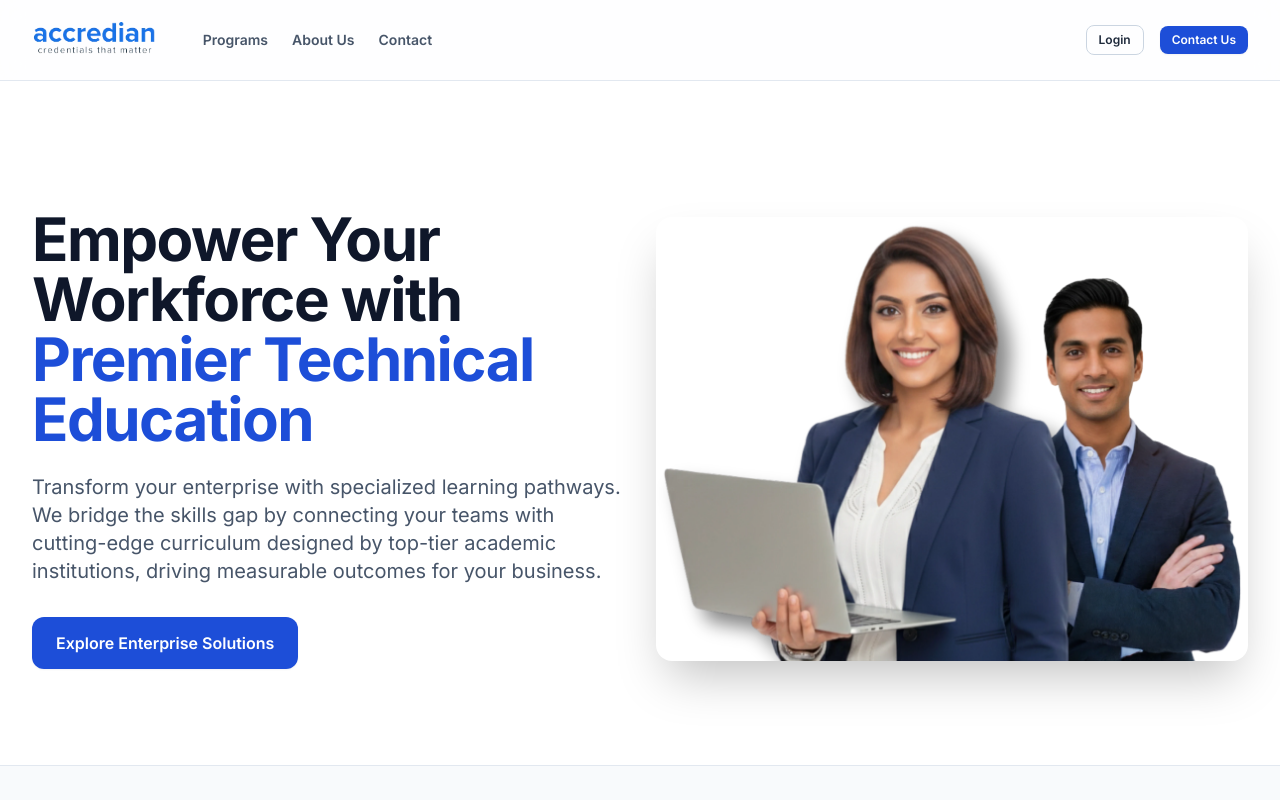
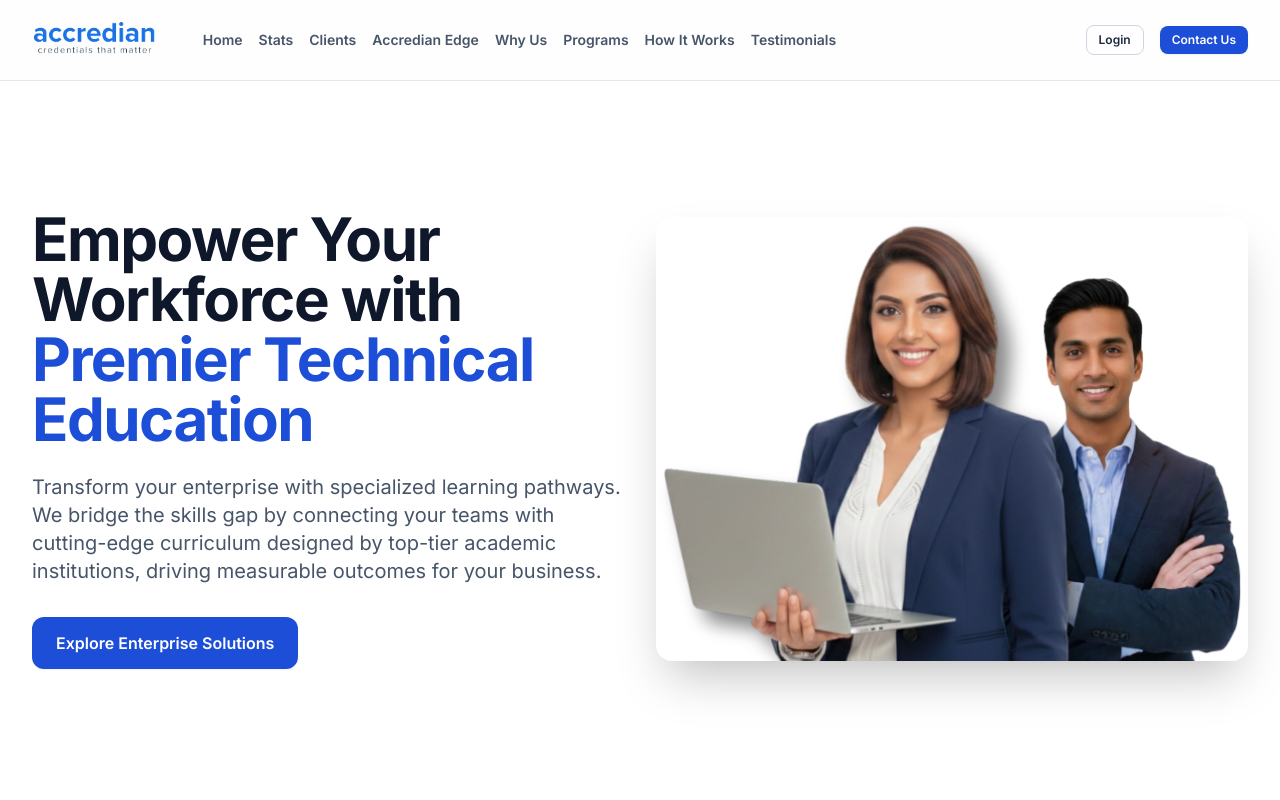
Before and after one commit to MohammedJawad1920/accredian-enterprise-landing-page-clone, a Next.js app: page / in a window 1280 px wide. Shown: the top 800 px of the page. Built offline with nearby package versions, Linux system fonts and the light colour scheme.

Commit message:
feat: enhance layout with smooth scrolling and update section IDs for navigation

```diff
--- a/app/globals.css
+++ b/app/globals.css
@@ -21,6 +21,10 @@
   --font-sans: var(--font-inter), ui-sans-serif, system-ui, -apple-system, BlinkMacSystemFont, "Segoe UI", Roboto, sans-serif;
 }
 
+html {
+  scroll-behavior: smooth;
+}
+
 body {
   background-color: var(--color-neutral-50);
   color: var(--color-neutral-900);
--- a/app/page.tsx
+++ b/app/page.tsx
@@ -1,5 +1,7 @@
 import Hero from "@/components/sections/Hero";
+import { Stats } from "@/components/sections/Stats";
 import TrustedByLogos from "@/components/sections/TrustedByLogos";
+import { AccredianEdge } from "@/components/sections/AccredianEdge";
 import USPGrid from "@/components/sections/USPGrid";
 import ProgramCategories from "@/components/sections/ProgramCategories";
 import HowItWorks from "@/components/sections/HowItWorks";
@@ -9,7 +11,9 @@ export default function Home() {
   return (
     <main className="flex min-h-screen flex-col">
       <Hero />
+      <Stats />
       <TrustedByLogos />
+      <AccredianEdge />
       <USPGrid />
       <ProgramCategories />
       <HowItWorks />
--- a/components/Navbar.tsx
+++ b/components/Navbar.tsx
@@ -44,25 +44,15 @@ export const Navbar = () => {
                 priority
               />
             </Link>
-            <div className="hidden md:flex items-center gap-6">
-              <Link
-                href="#programs"
-                className="text-sm font-semibold text-neutral-600 hover:text-primary transition-colors"
-              >
-                Programs
-              </Link>
-              <Link
-                href="#about"
-                className="text-sm font-semibold text-neutral-600 hover:text-primary transition-colors"
-              >
-                About Us
-              </Link>
-              <Link
-                href="#contact"
-                className="text-sm font-semibold text-neutral-600 hover:text-primary transition-colors"
-              >
-                Contact
-              </Link>
+            <div className="hidden xl:flex items-center gap-4">
+              <Link href="#home" className="text-sm font-semibold text-neutral-600 hover:text-primary transition-colors">Home</Link>
+              <Link href="#stats" className="text-sm font-semibold text-neutral-600 hover:text-primary transition-colors">Stats</Link>
+              <Link href="#clients" className="text-sm font-semibold text-neutral-600 hover:text-primary transition-colors">Clients</Link>
+              <Link href="#edge" className="text-sm font-semibold text-neutral-600 hover:text-primary transition-colors">Accredian Edge</Link>
+              <Link href="#programs" className="text-sm font-semibold text-neutral-600 hover:text-primary transition-colors">Why Us</Link>
+              <Link href="#offerings" className="text-sm font-semibold text-neutral-600 hover:text-primary transition-colors">Programs</Link>
+              <Link href="#how-it-works" className="text-sm font-semibold text-neutral-600 hover:text-primary transition-colors">How It Works</Link>
+              <Link href="#testimonials" className="text-sm font-semibold text-neutral-600 hover:text-primary transition-colors">Testimonials</Link>
             </div>
           </div>
 
@@ -124,27 +114,14 @@ export const Navbar = () => {
         <div className="md:hidden border-t border-neutral-100 bg-white shadow-xl absolute w-full left-0">
           <Container>
             <div className="flex flex-col space-y-2 py-4">
-              <Link
-                href="#programs"
-                className="px-2 py-3 text-base font-semibold text-neutral-800 hover:text-primary hover:bg-neutral-50 rounded-md transition-colors"
-                onClick={closeMenu}
-              >
-                Programs
-              </Link>
-              <Link
-                href="#about"
-                className="px-2 py-3 text-base font-semibold text-neutral-800 hover:text-primary hover:bg-neutral-50 rounded-md transition-colors"
-                onClick={closeMenu}
-              >
-                About Us
-              </Link>
-              <Link
-                href="#contact"
-                className="px-2 py-3 text-base font-semibold text-neutral-800 hover:text-primary hover:bg-neutral-50 rounded-md transition-colors"
-                onClick={closeMenu}
-              >
-                Contact
-              </Link>
+              <Link href="#home" className="px-2 py-3 text-base font-semibold text-neutral-800 hover:text-primary hover:bg-neutral-50 rounded-md transition-colors" onClick={closeMenu}>Home</Link>
+              <Link href="#stats" className="px-2 py-3 text-base font-semibold text-neutral-800 hover:text-primary hover:bg-neutral-50 rounded-md transition-colors" onClick={closeMenu}>Stats</Link>
+              <Link href="#clients" className="px-2 py-3 text-base font-semibold text-neutral-800 hover:text-primary hover:bg-neutral-50 rounded-md transition-colors" onClick={closeMenu}>Clients</Link>
+              <Link href="#edge" className="px-2 py-3 text-base font-semibold text-neutral-800 hover:text-primary hover:bg-neutral-50 rounded-md transition-colors" onClick={closeMenu}>Accredian Edge</Link>
+              <Link href="#programs" className="px-2 py-3 text-base font-semibold text-neutral-800 hover:text-primary hover:bg-neutral-50 rounded-md transition-colors" onClick={closeMenu}>Why Us</Link>
+              <Link href="#offerings" className="px-2 py-3 text-base font-semibold text-neutral-800 hover:text-primary hover:bg-neutral-50 rounded-md transition-colors" onClick={closeMenu}>Programs</Link>
+              <Link href="#how-it-works" className="px-2 py-3 text-base font-semibold text-neutral-800 hover:text-primary hover:bg-neutral-50 rounded-md transition-colors" onClick={closeMenu}>How It Works</Link>
+              <Link href="#testimonials" className="px-2 py-3 text-base font-semibold text-neutral-800 hover:text-primary hover:bg-neutral-50 rounded-md transition-colors" onClick={closeMenu}>Testimonials</Link>
               <div className="pt-4 mt-2 flex flex-col gap-3 border-t border-neutral-100 px-2">
                 <Button
                   variant="outline"
--- a/components/sections/AccredianEdge.tsx
+++ b/components/sections/AccredianEdge.tsx
@@ -5,7 +5,7 @@ import { SectionHeading } from '@/components/ui/SectionHeading';
 
 export const AccredianEdge = () => {
   return (
-    <section className="py-16 md:py-24 bg-white">
+    <section id="edge" className="py-16 md:py-24 bg-white scroll-mt-20">
       <Container>
         <SectionHeading
           title="The Accredian Edge"
--- a/components/sections/Hero.tsx
+++ b/components/sections/Hero.tsx
@@ -5,7 +5,7 @@ import { Button } from "@/components/ui/Button";
 
 export const Hero = () => {
   return (
-    <section className="relative overflow-hidden bg-white pt-24 pb-16 lg:pt-32 lg:pb-24">
+    <section id="home" className="relative overflow-hidden bg-white pt-24 pb-16 lg:pt-32 lg:pb-24 scroll-mt-20">
       <Container>
         <div className="flex flex-col lg:flex-row items-center gap-12 lg:gap-8">
           {/* Text Content */}
--- a/components/sections/HowItWorks.tsx
+++ b/components/sections/HowItWorks.tsx
@@ -27,7 +27,7 @@ const STEPS = [
 
 export const HowItWorks: React.FC = () => {
   return (
-    <section className="py-16 sm:py-24 bg-white">
+    <section id="how-it-works" className="py-16 sm:py-24 bg-white scroll-mt-20">
       <Container>
         <SectionHeading
           title="How It Works"
--- a/components/sections/ProgramCategories.tsx
+++ b/components/sections/ProgramCategories.tsx
@@ -29,7 +29,7 @@ const CATEGORIES = [
 
 export const ProgramCategories: React.FC = () => {
   return (
-    <section className="py-16 sm:py-24 bg-neutral-50">
+    <section id="offerings" className="py-16 sm:py-24 bg-neutral-50 scroll-mt-20">
       <Container>
         <SectionHeading
           title="Our Program Areas"
--- a/components/sections/Stats.tsx
+++ b/components/sections/Stats.tsx
@@ -18,7 +18,7 @@ const statsData = [
 
 export const Stats = () => {
   return (
-    <section className="py-12 md:py-16 bg-white">
+    <section id="stats" className="py-12 md:py-16 bg-white scroll-mt-20">
       <Container>
         <div className="grid grid-cols-1 md:grid-cols-3 gap-8 md:gap-12 text-center">
           {statsData.map((stat, index) => (
--- a/components/sections/Testimonials.tsx
+++ b/components/sections/Testimonials.tsx
@@ -37,7 +37,7 @@ export const Testimonials: React.FC = () => {
   }, []);
 
   return (
-    <section className="py-16 sm:py-24 bg-neutral-50">
+    <section id="testimonials" className="py-16 sm:py-24 bg-neutral-50 scroll-mt-20">
       <Container>
         <SectionHeading
           title="What Our Partners Say"
--- a/components/sections/TrustedByLogos.tsx
+++ b/components/sections/TrustedByLogos.tsx
@@ -19,7 +19,7 @@ const logos: LogoInfo[] = [
 
 export const TrustedByLogos = () => {
   return (
-    <section className="py-12 bg-neutral-50 border-y border-neutral-200">
+    <section id="clients" className="py-12 bg-neutral-50 border-y border-neutral-200 scroll-mt-20">
       <Container>
         <div className="flex flex-col items-center justify-center space-y-8">
           <p className="text-sm font-semibold text-neutral-500 uppercase tracking-wider text-center">
--- a/components/sections/USPGrid.tsx
+++ b/components/sections/USPGrid.tsx
@@ -35,7 +35,7 @@ export const USPGrid: React.FC = () => {
   }, []);
 
   return (
-    <section className="py-16 sm:py-24 bg-white">
+    <section id="programs" className="py-16 sm:py-24 bg-white scroll-mt-20">
       <Container>
         <SectionHeading
           title="Why Enterprises Choose Us"
```
